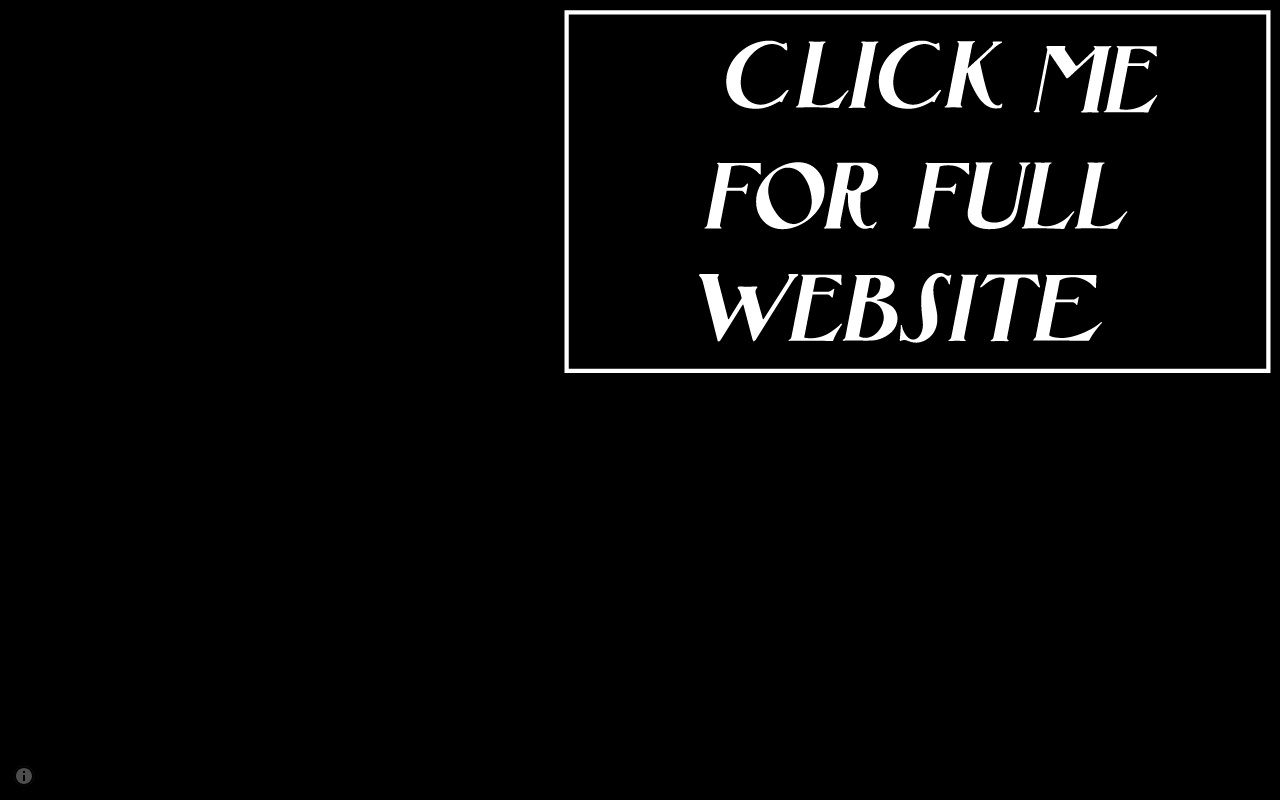
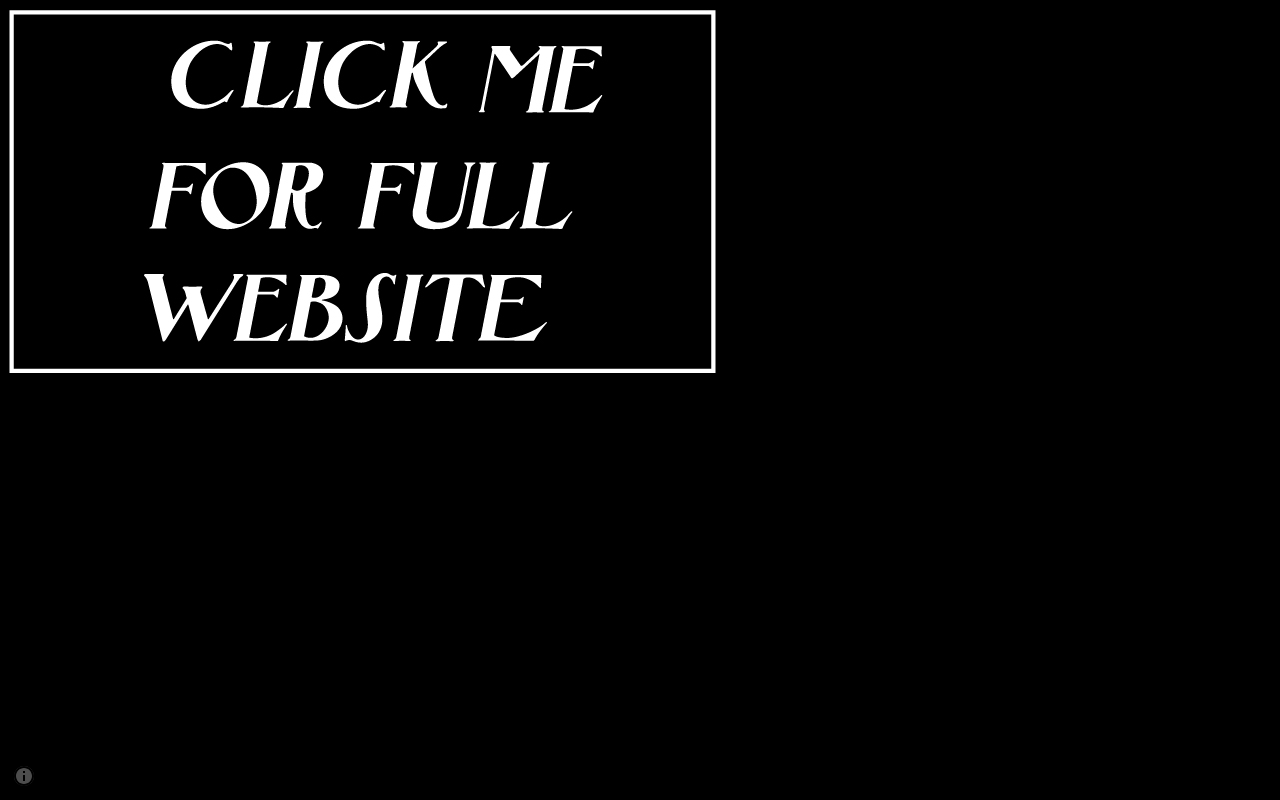
Before and after one commit to RossPalumbo/RossPalumbo.github.io, a plain HTML site: page vrview/index.html in a window 1280 px wide. Drawn offline with Linux system fonts and the light colour scheme.

Commit message:
blink update

```diff
--- a/vrview/index.html
+++ b/vrview/index.html
@@ -18,7 +18,7 @@
     </div>
 
 	<a href="https://www.instagram.com/notrosspalumbo/">
-<img src="https://rosspalumbo.github.io/vrview/images/blink.gif" alt="Smiley face" style="float:right;width:725px;height:383px;border:0;">
+<img src="https://rosspalumbo.github.io/vrview/images/blink.gif" alt="blink"
 		</a>
 
     <a id="watermark" href="http://g.co/vr/view" target="_blank">
```
